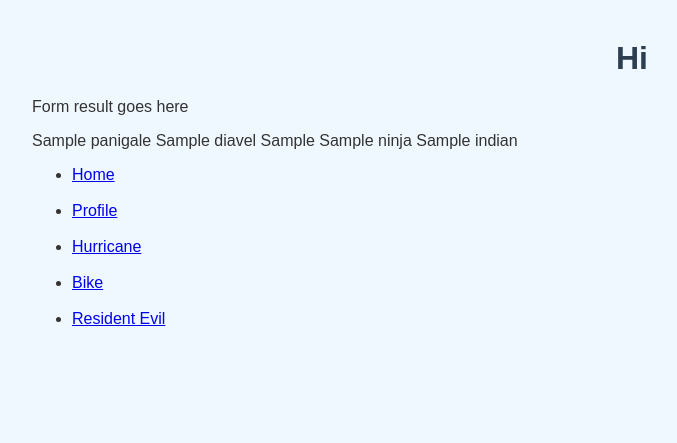
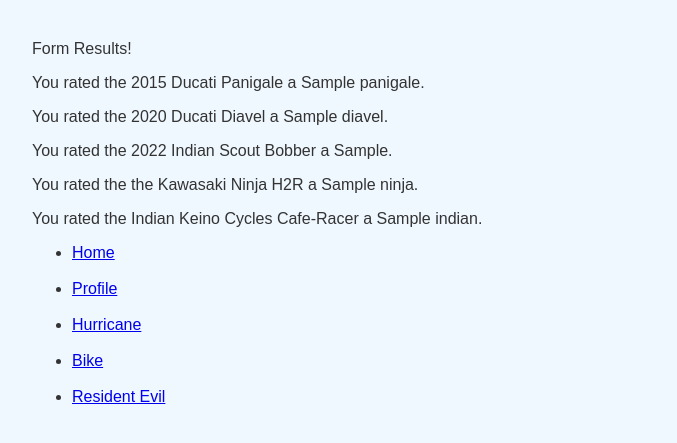
Before and after one commit to korivaj/CheckPointProject, a Flask app: template templates/claretSubmit.html in a window 1280 px wide. Shown: the top 443 px of the page, without its empty margins (8-685 px from the left). Run offline with Flask 3, Linux system fonts and the light colour scheme; the template is opened without the code that fills it: most values are stand-ins (such as "Sample title", 1, 10 or a date in 2020).

Commit message:
Added to Submit page. Small style tweak for bike page.

```diff
--- a/static/css/style.css
+++ b/static/css/style.css
@@ -35,6 +35,7 @@ max-height: 281px;
 .bike_image{
     max-width: 500px;
     max-height: 500px;
+    box-shadow: 0 0 10px purple;
 }
 .re_image{
     max-width: 250px;
--- a/templates/claret.html
+++ b/templates/claret.html
@@ -51,7 +51,7 @@
 </div>
 
 
-<button type="submit">Save</button>
+<button type="submit">Submit</button>
 </form>
 
 {%endblock content%}
--- a/templates/claretSubmit.html
+++ b/templates/claretSubmit.html
@@ -2,15 +2,12 @@
 
 {%block content%}
 
-<h1>Hi</h1>
-<p>Form result goes here</p>
+<p>Form Results!</p>
 
-<p>
-{{Panigale}}
-{{Diavel}}
-{{scout_bobber}}
-{{Ninja}}
-{{Indian}}
-</p>
+<p>You rated the 2015 Ducati Panigale a {{Panigale}}.</p>
+<p>You rated the 2020 Ducati Diavel a {{Diavel}}.</p>
+<p>You rated the 2022 Indian Scout Bobber a {{scout_bobber}}.</p>
+<p>You rated the the Kawasaki Ninja H2R a {{Ninja}}.</p>
+<p>You rated the Indian Keino Cycles Cafe-Racer a {{Indian}}.</p>
 
 {%endblock content%}
```
